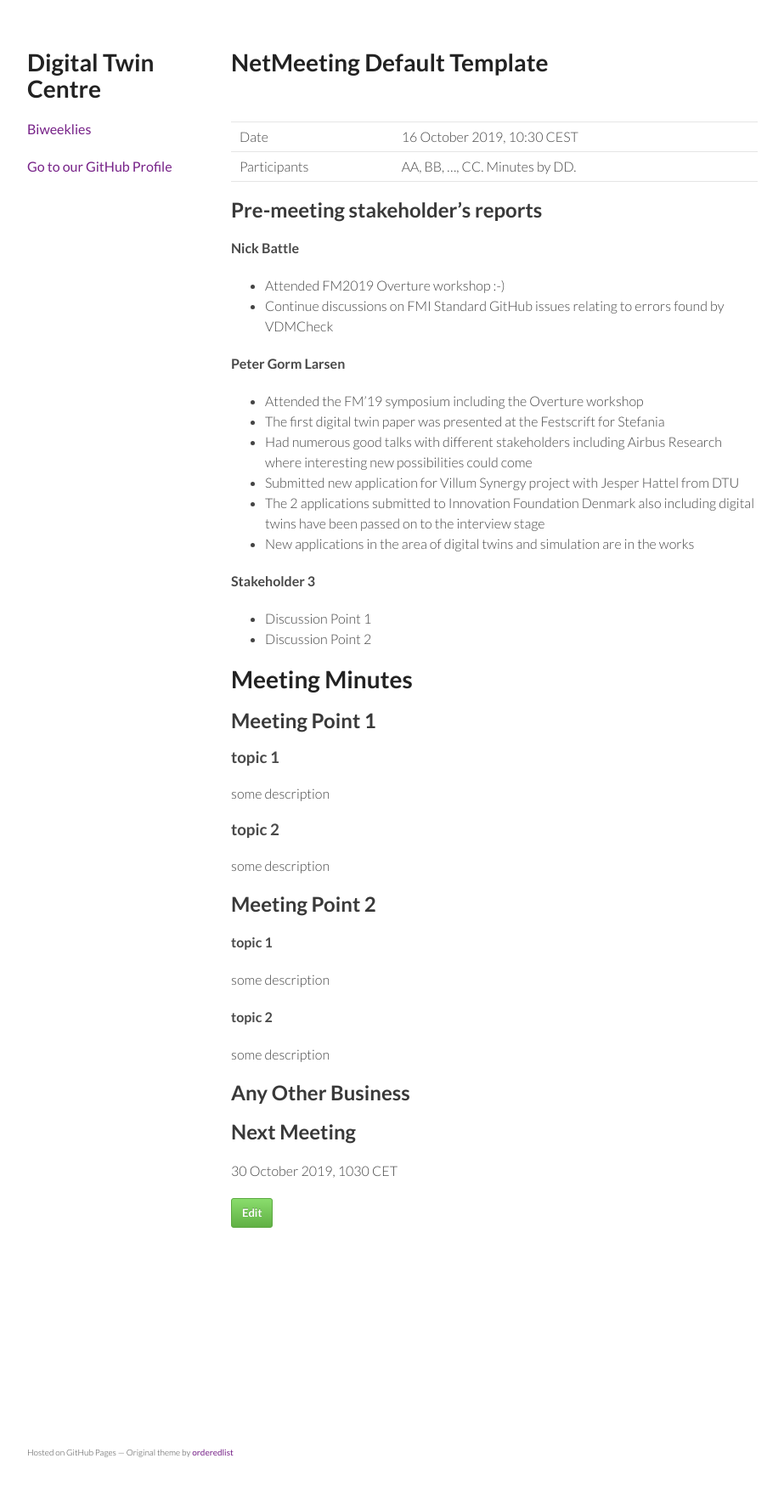
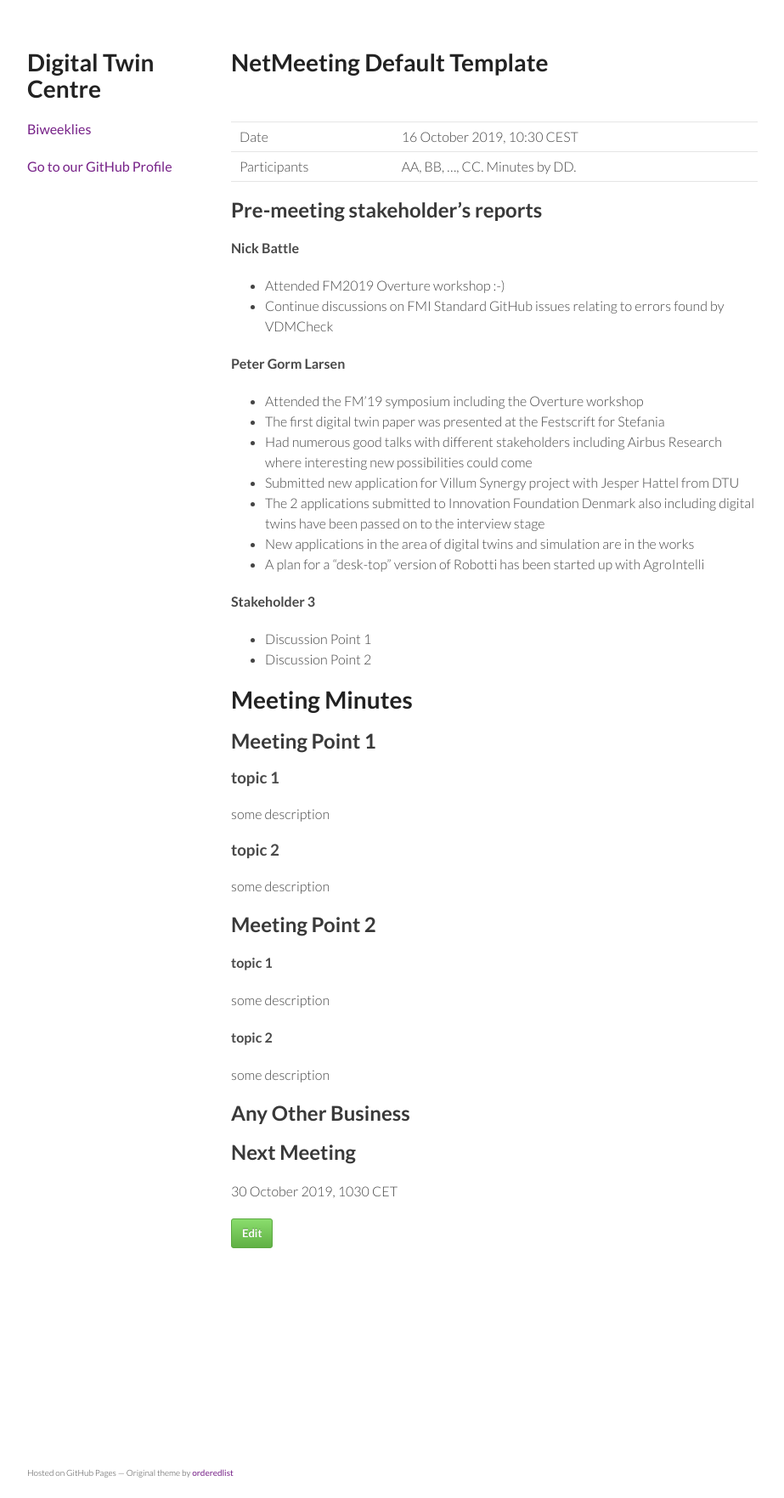
Before and after one commit to digitaltwincentre/digitaltwincentre.github.io, a Jekyll site: the page built from _biweeklies/Biweekly-6.md, in a window 1280 px wide. Shown: the whole page at 85% size, without its empty margins (178-1101 px from the left). Built offline with Jekyll 4.4.1, drawn with Linux system fonts in a browser that asks for light colours; nearby versions of some CDN libraries; before the commit the page ends 1739 px from its top, so only the background shows below that.

Commit message:
Update Biweekly-6.md

```diff
--- a/_biweeklies/Biweekly-6.md
+++ b/_biweeklies/Biweekly-6.md
@@ -33,6 +33,7 @@ private information must be stored elsewhere.  -->
 * Submitted new application for Villum Synergy project with Jesper Hattel from DTU
 * The 2 applications submitted to Innovation Foundation Denmark also including digital twins have been passed on to the interview stage
 * New applications in the area of digital twins and simulation are in the works
+* A plan for a "desk-top" version of Robotti has been started up with AgroIntelli
 
 #### Stakeholder 3
 * Discussion Point 1
```
